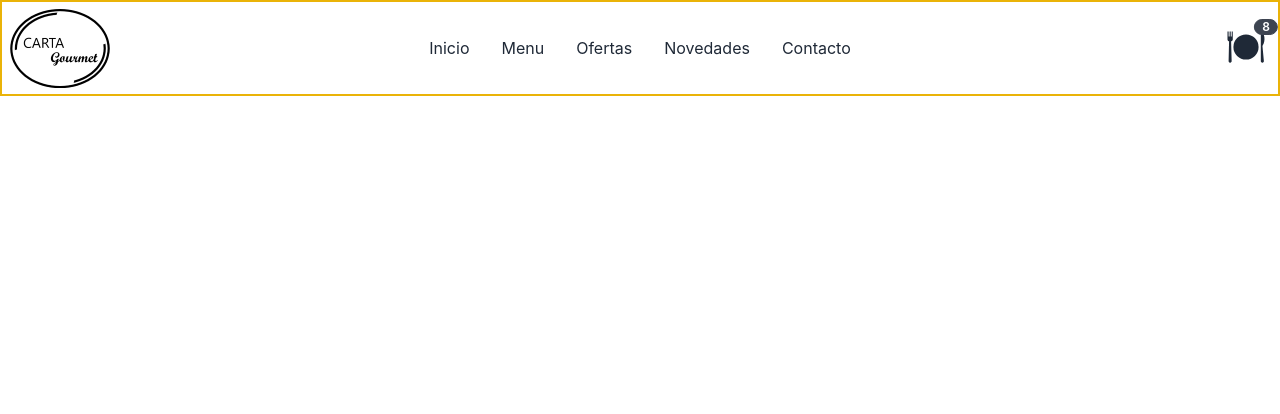
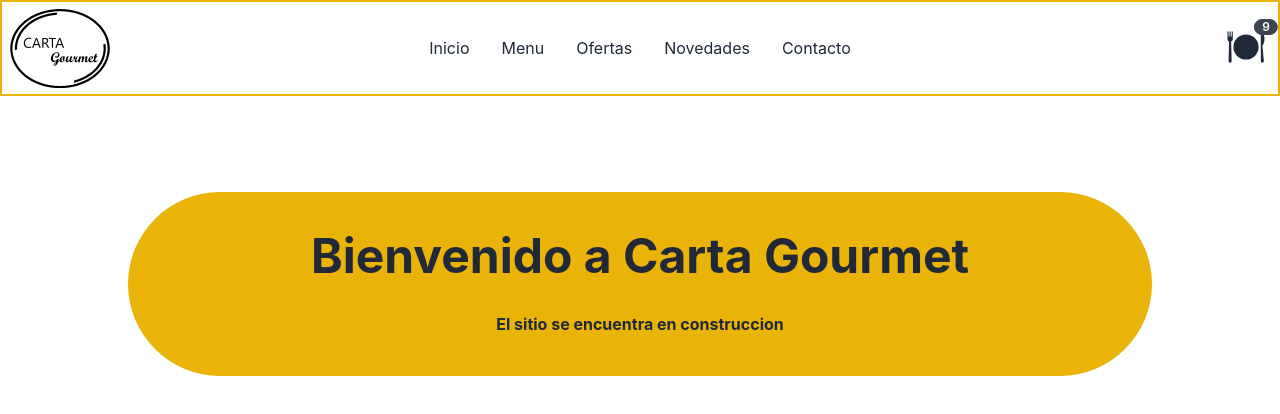
Before and after one commit to Mariano0891/proyecto-carta-gourmet, a React (Create React App) app: page / in a window 1280 px wide. Shown: the top 414 px of the page. Built offline with nearby package versions, Linux system fonts and the light colour scheme.

Commit message:
PreEntrega1 - Pavone Mariano

```diff
--- a/src/App.css
+++ b/src/App.css
@@ -1,6 +1,5 @@
 .App {
   text-align: center;
-  background-color: black;
 }
 
 .App-logo {
--- a/src/App.jsx
+++ b/src/App.jsx
@@ -1,11 +1,13 @@
 import logo from './logo.svg';
 import './App.css';
 import Navbar from './components/Navbar';
+import ItemListContainer from './components/ItemListContainer';
 
 function App() {
   return (
     <div className="App">
       <Navbar/>
+      <ItemListContainer greeting={'Bienvenido a Carta Gourmet'}/>
     </div>
   );
 }
--- a/src/components/CartWidget.js
+++ b/src/components/CartWidget.js
@@ -7,13 +7,13 @@ const CartWidget = () => {
       <label tabIndex={0} className="btn btn-ghost btn-circle">
         <div className="indicator">
           <div fill="none" viewBox="0 0 24 24" stroke="currentColor"><path strokeLinecap="round" strokeLinejoin="round" strokeWidth="2" d="M3 3h2l.4 2M7 13h10l4-8H5.4M7 13L5.4 5M7 13l-2.293 2.293c-.63.63-.184 1.707.707 1.707H17m0 0a2 2 0 100 4 2 2 0 000-4zm-8 2a2 2 0 11-4 0 2 2 0 014 0z" /> <GiMeal className="h-10 w-10"/></div>
-          <span className="badge badge-sm indicator-item">8</span>
+          <span className="badge badge-sm indicator-item">9</span>
         </div>
       </label>
       <div tabIndex={0} className="mt-3 card card-compact dropdown-content w-52 bg-base-100 shadow">
         <div className="card-body">
-          <span className="font-bold text-lg">8 Items</span>
-          <span className="text-info">Subtotal: $999</span>
+          <span className="font-bold text-lg">9 Items</span>
+          <span className="text-info">Subtotal: $10.000</span>
           <div className="card-actions">
             <button className="btn btn-primary btn-block">View cart</button>
           </div>
--- /dev/null
+++ b/src/components/ItemListContainer.js
@@ -0,0 +1,12 @@
+import React from 'react'
+
+const ItemListContainer = ( {greeting} ) => {
+  return (
+    <div className="font-bold bg-yellow-500 rounded-full max-w-5xl p-10 mt-24 mx-auto" >
+        <h1 className="text-5xl mb-8">{greeting}</h1>
+        <h3>El sitio se encuentra en construccion</h3>
+    </div>
+  )
+}
+
+export default ItemListContainer
```
